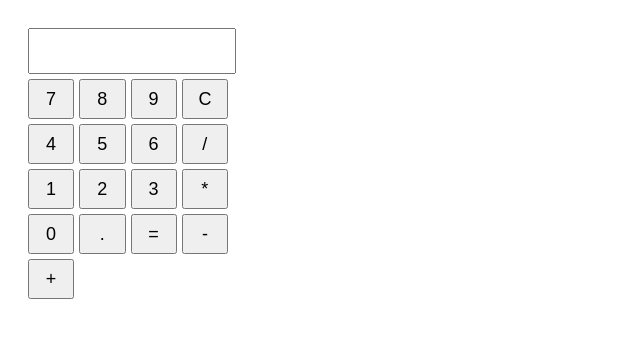
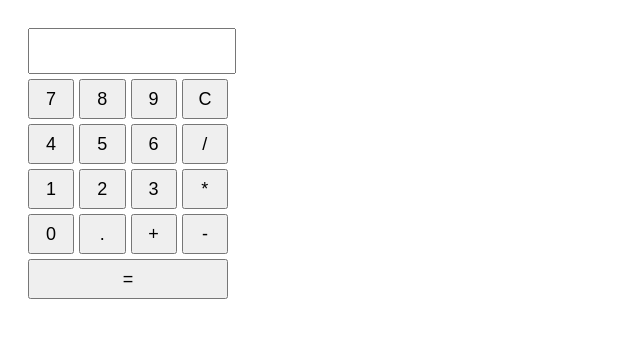
Before and after one commit to sidhantuthra/typescript-calculator, a website: page index.html in a window 1280 px wide. Shown: the whole page, without its empty margins (0-640 px from the left). Drawn offline with Linux system fonts and the light colour scheme.

Commit message:
Update HTML calculator layout

```diff
--- a/index.html
+++ b/index.html
@@ -9,6 +9,7 @@
     #display { width: 100%; height: 40px; font-size: 20px; text-align: right; margin-bottom: 5px; }
     .buttons { display: grid; grid-template-columns: repeat(4, 1fr); gap: 5px; }
     button { height: 40px; font-size: 18px; }
+    #equals { grid-column: 1 / -1; }
   </style>
 </head>
 <body>
@@ -32,9 +33,9 @@
 
       <button data-value="0">0</button>
       <button data-value=".">.</button>
+      <button data-value="+">+</button>
+      <button data-value="-">-</button>
       <button id="equals">=</button>
-      <button data-value="-">-</button>
-      <button data-value="+">+</button>
     </div>
   </div>
 
```
